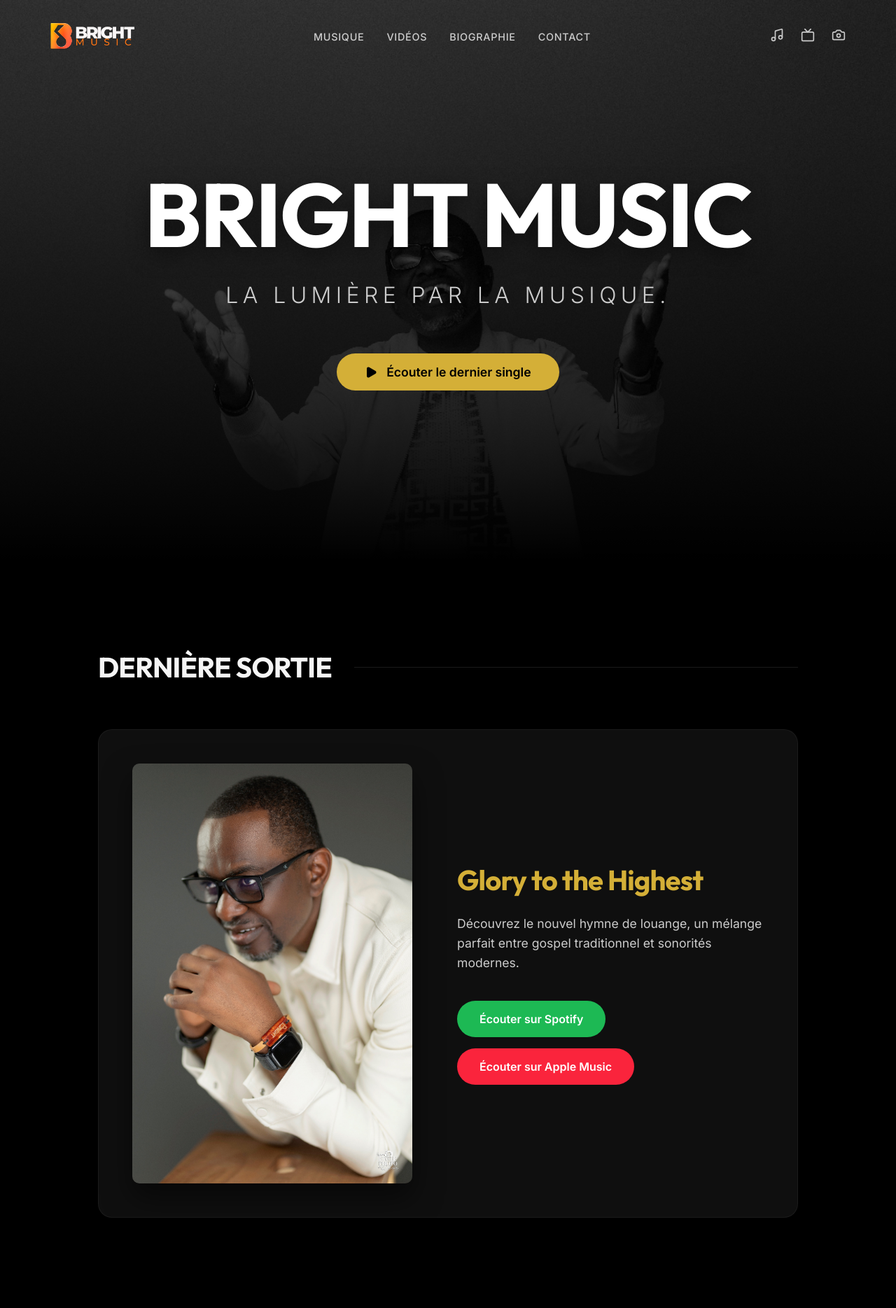
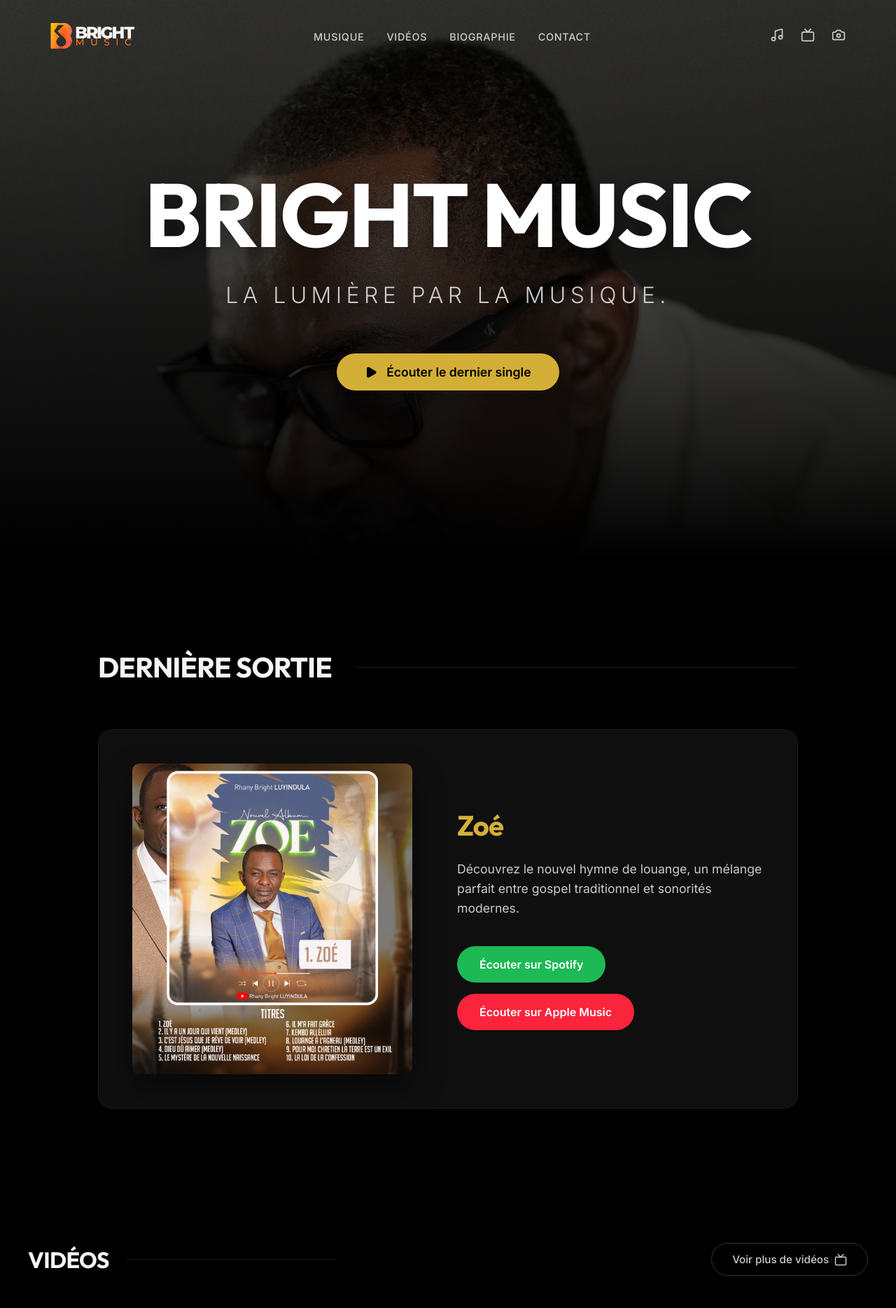
Before and after one commit to jknweb/brightmusic, a Next.js app: page / in a window 1280 px wide. Shown: the top 1869 px of the page at 70% size. Built offline with nearby package versions, Linux system fonts and the light colour scheme.

Commit message:
Modification des images du header

```diff
--- a/src/components/Hero.js
+++ b/src/components/Hero.js
@@ -7,7 +7,7 @@ export default function Hero() {
     <section className={styles.hero}>
       <div className={styles.background}>
         <Image
-          src="/luyindula.jpeg"
+          src="/rhany.jpeg"
           alt="Bright Music Live"
           fill
           priority
--- a/src/components/Music.js
+++ b/src/components/Music.js
@@ -13,15 +13,15 @@ export default function Music() {
         <div className={`${styles.content} glass`}>
           <div className={styles.coverWrapper}>
             <Image
-              src="/rhany.jpeg"
-              alt="Glory to the Highest - Album Cover"
+              src="/zoe.jpeg"
+              alt="ZOE - Album Cover"
               width={400}
               height={400}
               className={styles.cover}
             />
           </div>
           <div className={styles.info}>
-            <h3 className={styles.albumTitle}>Glory to the Highest</h3>
+            <h3 className={styles.albumTitle}>Zoé</h3>
             <p className={styles.albumDesc}>Découvrez le nouvel hymne de louange, un mélange parfait entre gospel traditionnel et sonorités modernes.</p>
 
             <div className={styles.platforms}>
```
Also changed, not shown: public/zoe.jpeg (added).
